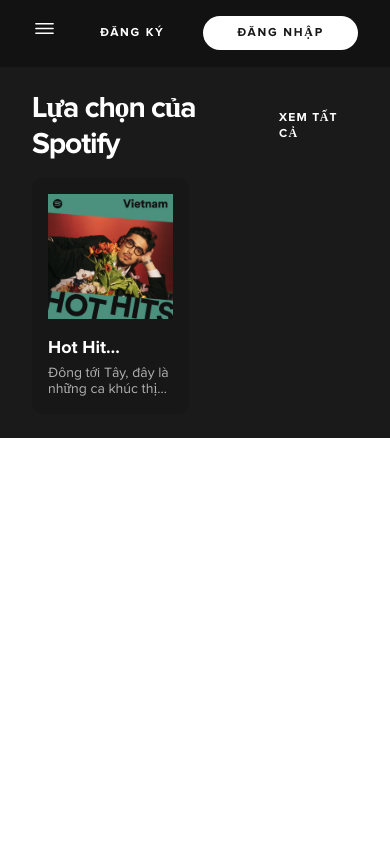
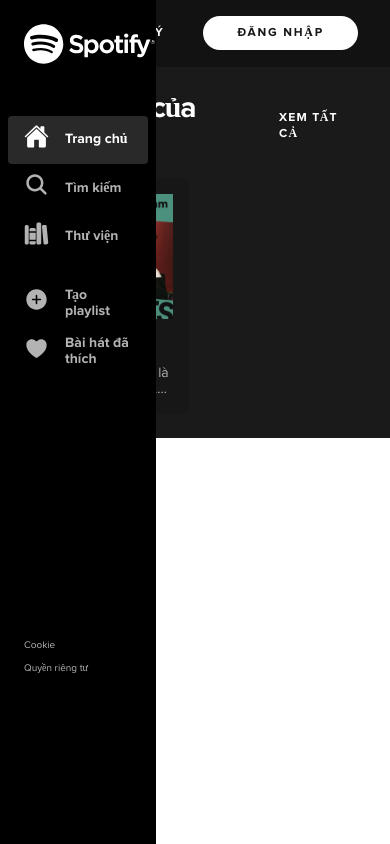
Before and after one commit to Panda0910/Open-Spotify, a plain HTML site: page index.html in a window 390 px wide. Both pictures are taken after a click on the element 44 px from the left and 28 px from the top of the page. Drawn offline with nearby package versions, Linux system fonts and the light colour scheme.

Commit message:
Hoàng Hiếu Trung - Open sidebar when click hamburger button in mobile screen

```diff
--- a/asset/css/layout/sidebar.css
+++ b/asset/css/layout/sidebar.css
@@ -5,10 +5,10 @@
   width: 40vw;
   height: 100vh;
   transform: translateX(-100%);
-  transition: transform 0.4s ease-in;
   padding-bottom: 20vh;
   background-color: var(--black);
   z-index: 10000;
+  transition: transform 0.4s ease-in !important;
 }
 
 .sidebar.open {
@@ -21,7 +21,7 @@
     min-width: 18rem;
     width: 21rem;
     transform: translateX(0%);
-    transition: none;
+    transition: none !important;
     flex-shrink: 0;
   }
 }
--- /dev/null
+++ b/asset/js/app.js
@@ -0,0 +1,21 @@
+const hamburger = document.querySelector("#hamburger");
+
+// open sidebar when click hamburger icon
+hamburger.addEventListener("click", () => {
+  document.querySelector(".sidebar").classList.add("open");
+});
+
+// close sidebar when click sidebar-link
+document.querySelectorAll(".sidebar-link").forEach((item) => {
+  item.addEventListener("click", () => {
+    document.querySelector(".sidebar").classList.remove("open");
+  });
+});
+
+// close sidebar when click outside of sidebar
+window.addEventListener("mousedown", function (event) {
+  var box = document.querySelector(".sidebar");
+  if (event.target != box && event.target.parentNode != box) {
+    box.classList.remove("open");
+  }
+});
--- a/index.html
+++ b/index.html
@@ -216,5 +216,7 @@
       nomodule
       src="https://unpkg.com/ionicons@5.5.2/dist/ionicons/ionicons.js"
     ></script>
+    <!-- ========== use global js ========== -->
+    <script src="./asset/js/app.js"></script>
   </body>
 </html>
```
